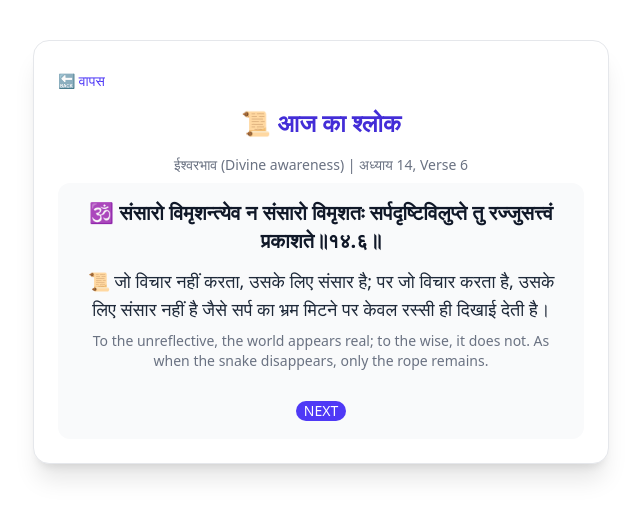
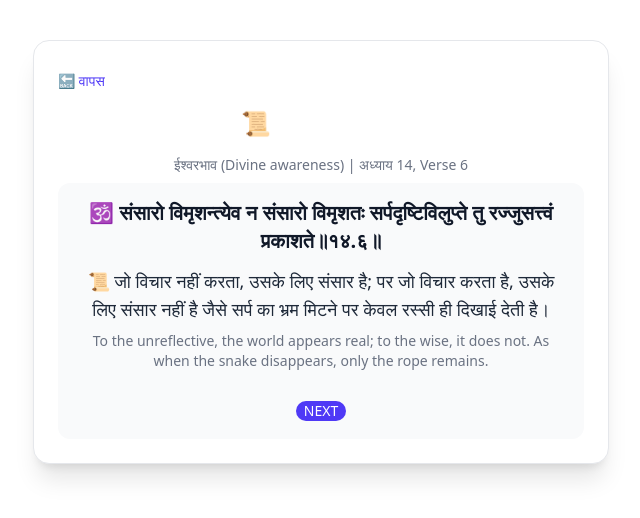
Before and after one commit to govind959976/ashtavakra-gita-ajit, a React (Vite) app: page /today in a window 1280 px wide. Shown: the top 518 px of the page, without its empty margins (319-959 px from the left). Built offline with nearby package versions, Linux system fonts and the light colour scheme.

Commit message:
Add Componants

```diff
--- a/src/components/AajKaShlok.jsx
+++ b/src/components/AajKaShlok.jsx
@@ -64,7 +64,7 @@ const AajKaShlok = ({ fontSize = "lg" }) => {
         {t.back || "🔙"}
       </button>
 
-      <h2 className="text-2xl font-bold text-center mb-4 text-indigo-700">
+      <h2 className="text-2xl font-bold text-center mb-4 text-white">
         {t.todayShloka || "Today’s Shloka"}
       </h2>
       <p className="text-sm text-center text-gray-500 mb-2">
--- a/src/components/AboutApp.jsx
+++ b/src/components/AboutApp.jsx
@@ -10,7 +10,7 @@ const AboutApp = ({ onBack, fontSize = 'base' }) => {
             <button onClick={onBack} className="text-white mb-4">
         {t.back || "🔙"}
       </button>
-      <h2 className="text-xl font-bold">{t.aboutApp}</h2>
+      <h2 className="text-xl text-white font-bold">{t.aboutApp}</h2>
 
       {/* अब multilingual body paragraphs आप चाहें तो translate.js में भी डाल सकते हैं,
           पर यहां फिलहाल हिंदी में रखें जब तक और भाषाओं का content ना मिल जाए */}
--- a/src/components/MenuDrawer.jsx
+++ b/src/components/MenuDrawer.jsx
@@ -13,7 +13,7 @@ const MenuDrawer = ({ onSelect }) => {
   };
 
   return (
-    <div className="absolute right-4 top-16 bg-white dark:bg-white-800 shadow-lg rounded-lg p-3 z-10 space-y-2 w-64 text-sm">
+    <div className="absolute right-4 top-16 bg-white dark:bg-gray-800 shadow-lg rounded-lg p-3 z-10 space-y-2 w-64 text-sm">
       <button onClick={handleClick} className="block w-full text-left">
         {t.aajKaShlok || "📜 Today's Shloka"}
       </button>
```
